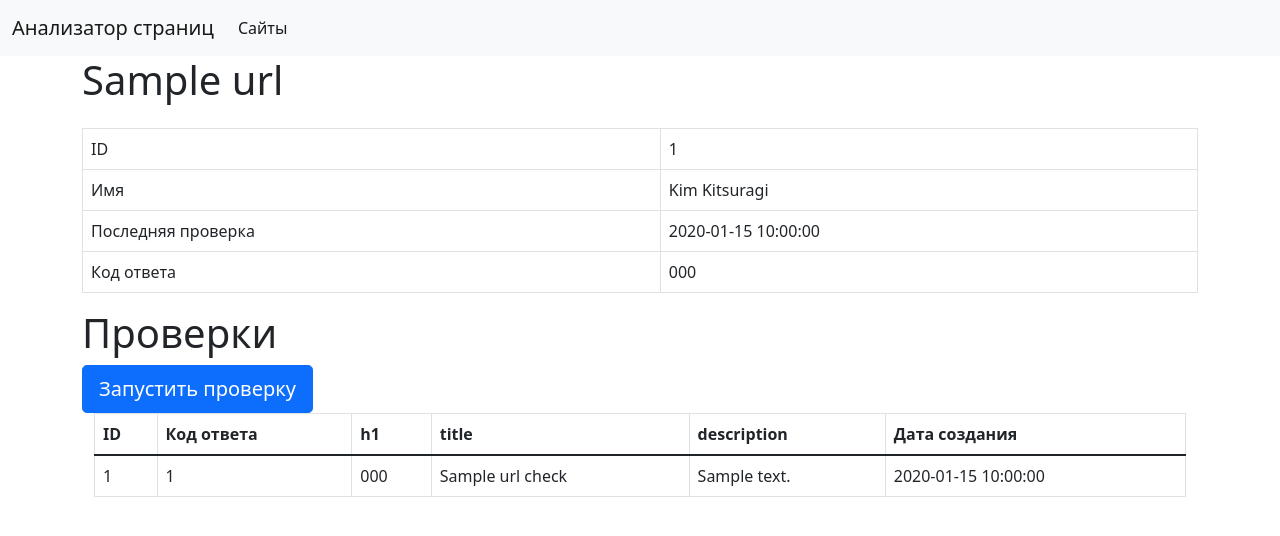
After one commit to TarenTheHandsome/python-project-83, a Flask app: page /urls/1/checks in a window 1280 px wide. The commit adds this page. Shown: the top 536 px of the page. Run offline with Flask 3, Linux system fonts and the light colour scheme; a database or web service that is not in the repository returns one stand-in record (values such as "Sample title"); some libraries are stand-ins or nearby versions.

Commit message:
'fourth stage'

```diff
--- a/database.sql
+++ b/database.sql
@@ -0,0 +1,15 @@
+CREATE TABLE IF NOT EXISTS urls (
+    id BIGINT PRIMARY KEY GENERATED ALWAYS AS IDENTITY,
+    name VARCHAR(255) UNIQUE NOT NULL,
+    created_at DATE
+)
+
+CREATE TABLE IF NOT EXISTS url_checks (
+    id BIGINT PRIMARY KEY GENERATED ALWAYS AS IDENTITY,
+    url_id BIGINT UNIQUE NOT NULL,
+    status_code INT,
+    h1 VARCHAR(255),
+    title VARCHAR(255),
+    description VARCHAR(255),
+    created_at DATE
+)
--- /dev/null
+++ b/init.py
@@ -0,0 +1,3 @@
+from page_analyzer.app import app
+
+__all__ = ('app', )
--- a/page_analyzer/app.py
+++ b/page_analyzer/app.py
@@ -1,5 +1,18 @@
 import os
 # from url_validator import validator
+import datetime
+from urllib.parse import urlparse
+import psycopg2
+import os
+from dotenv import load_dotenv
+# from database import add_data
+load_dotenv()
+DATABASE_URL = os.getenv('DATABASE_URL')
+conn = psycopg2.connect(DATABASE_URL)
+from psycopg2.extras import RealDictCursor
+
+
+
 from flask import (
     Flask,
     flash,
@@ -11,36 +24,124 @@ from flask import (
     url_for,
 )
 
+###DATABASE###
+class Validator:
+    def __init__(self):
+        self.tables = {'urls', 'url_checks'}
+        self.orders = {'ASC', 'DESC'}
+
+    def table_validator(self, table):
+        if table in self.tables:
+            return False
+        return True
+
+    def order_validator(self, order):
+        if order in self.orders:
+            return False
+        return True
+
+
+def add_data(url, created_date):
+    sql = f'INSERT INTO urls (name, created_at) VALUES (%(url)s, %(created_at)s);'
+    with conn.cursor() as curs:
+        curs.execute(sql, {'url': url, 'created_at': created_date})
+    conn.commit()
+
+
+def get_data(table=None, order='ASC', id=None):
+    v = Validator()
+    if not table or v.table_validator(table):
+        raise ValueError(f"Invalid table name. Allowed: {v.tables}")
+
+    order = order.upper()
+    if v.order_validator(order):
+        raise ValueError(f"Invalid table order. Allowed: {v.tables}")
+    where = ''
+    id_dict = {}
+    if id:
+        where = 'WHERE id = %(id)s'
+        id_dict = {'id': id}
+    sql = f"SELECT * FROM {table} {where} ORDER BY id {order}"
+    with conn.cursor(cursor_factory=RealDictCursor) as curs:
+        curs.execute(sql, id_dict)
+        # if id:
+        #     return curs.fetchone()
+        # # data = curs.fetchall()
+
+        return curs.fetchall()
+
+def get_check(url_id):
+    sql = f"SELECT * FROM url_checks WHERE url_id = %(url_id)s"
+    with conn.cursor(cursor_factory=RealDictCursor) as curs:
+        curs.execute(sql, {'url_id': url_id})
+        return curs.fetchall()
+
+def select_id(id):
+    sql = 'SELECT * FROM urls WHERE id = %(id)s;'
+    with conn.cursor(cursor_factory=RealDictCursor) as curs:
+        curs.execute(sql, {'id': id})
+        url = curs.fetchone()
+    return url
+
+###DATADASE###
+
+###VALIDATOR###
 def validator(url):
-    errors = {}
-    if len(url) == 0:
-        errors['url'] = 'Url не должен быть пустым'
+    errors = set()
+    errors.add(bool(url))
+    errors.add((bool(urlparse(url).scheme)))
+    errors.add((bool(urlparse(url).netloc)))
     if len(url) > 255:
-        errors['url'] = 'Url не должен быть длиннее 255 символов'
+        errors.add(False)
+    if False in errors:
+        return True
+    return False
 
-    return errors
+###VALIDAROR###
 
 app = Flask(__name__)
 app.secret_key = "super secret key"
 
-DATA = []
 
 @app.route('/')
 def hello():
     return render_template('start_page.html')
 
-@app.get('/url_list')
-def get_url_list():
-    return DATA
-
 @app.post('/')
 def post_url():
-    url = request.form.to_dict()
-    errors = validator(url['url'])
-    if errors:
-        return 'Error'
-    print(url)
-    DATA.append(url)
+    form_data = request.form.to_dict()
+    url = form_data.get('url')
+    datatime = datetime.date.today()
+    error = validator(url)
+    if error:
+        return render_template('error.html'), 422
+    #соединение с ДБ
+    add_data(f'{urlparse(url).scheme}://{urlparse(url).hostname}', datatime)
     flash('S', 'success')
     resp = make_response(redirect(url_for('get_url_list')))
     return resp
+
+@app.route('/header')
+def header():
+    return render_template('header.html')
+
+@app.get('/urls')
+def get_url_list():
+    all_urls = get_data('urls', 'DESC')
+    return render_template('urls.html', all_urls=all_urls)
+
+@app.get('/url/<id>')
+def get_id(id):
+    url = select_id(id)
+    return render_template('url.html', url=url)
+
+@app.route('/urls/<id>/checks', methods=['GET', 'POST'])
+def check(id):
+    all_checks = get_check(id)
+    url = select_id(id)
+    return render_template('check_button.html', all_checks=all_checks, url=url)
+
+
+# @app.post('urls/<id>/checks')
+# def check_url(id):
+#     return None
--- /dev/null
+++ b/page_analyzer/templates/check_button.html
@@ -0,0 +1,50 @@
+<!DOCTYPE html>
+<html lang="ru">
+<head>
+  <meta charset="UTF-8">
+  <meta name="viewport" content="width=device-width, initial-scale=1.0">
+  <title>Подключение Bootstrap</title>
+
+  <link href="https://cdn.jsdelivr.net/npm/bootstrap@5.1.3/dist/css/bootstrap.min.css" rel="stylesheet" integrity="sha384-1BmE4kWBq78iYhFldvKuhfTAU6auU8tT94WrHftjDbrCEXSU1oBoqyl2QvZ6jIW3" crossorigin="anonymous">
+  <script src="https://cdn.jsdelivr.net/npm/bootstrap@5.1.3/dist/js/bootstrap.bundle.min.js" integrity="sha384-ka7Sk0Gln4gmtz2MlQnikT1wXgYsOg+OMhuP+IlRH9sENBO0LRn5q+8nbTov4+1p" crossorigin="anonymous"></script>
+</head>
+
+<body>
+<form action="/" method="get">
+  {% include 'url.html'%}
+    <div class="container">
+        <h1>Проверки</h1>
+  <button type="button" class="btn btn-primary btn-lg">Запустить проверку</button>
+        <div class="container">
+          <div class="row">
+              <div class="col">
+                  <table class="table table-bordered table-hover text-nowrap">
+                      <thead>
+                      <tr>
+                          <th>ID</th>
+                          <th>Код ответа</th>
+                          <th>h1</th>
+                          <th>title</th>
+                          <th>description</th>
+                          <th>Дата создания</th>
+                      </tr>
+                      </thead>
+                      {% for data in all_checks %}
+                      <tbody>
+                      <tr>
+                          <td>{{ data.id }}</td>
+                          <td>{{ data.url_id }}</td>
+                          <td>{{ data.status_code }}</td>
+                          <td>{{ data.title }}</td>
+                          <td>{{ data.description }}</td>
+                          <td>{{ data.created_at }}</td>
+                      </tr>
+                      </tbody>
+                      {% endfor %}
+
+
+    </div>
+
+</form>
+
+</body>
--- /dev/null
+++ b/page_analyzer/templates/header.html
@@ -0,0 +1,29 @@
+<!DOCTYPE html>
+<html lang="ru">
+<head>
+  <meta charset="UTF-8">
+  <meta name="viewport" content="width=device-width, initial-scale=1.0">
+  <title>Подключение Bootstrap</title>
+
+  <link href="https://cdn.jsdelivr.net/npm/bootstrap@5.1.3/dist/css/bootstrap.min.css" rel="stylesheet" integrity="sha384-1BmE4kWBq78iYhFldvKuhfTAU6auU8tT94WrHftjDbrCEXSU1oBoqyl2QvZ6jIW3" crossorigin="anonymous">
+  <script src="https://cdn.jsdelivr.net/npm/bootstrap@5.1.3/dist/js/bootstrap.bundle.min.js" integrity="sha384-ka7Sk0Gln4gmtz2MlQnikT1wXgYsOg+OMhuP+IlRH9sENBO0LRn5q+8nbTov4+1p" crossorigin="anonymous"></script>
+</head>
+
+<body>
+    <form action="/" method="get">
+
+        <nav class="navbar navbar-expand-lg navbar-light bg-light">
+          <div class="container-fluid">
+            <a class="navbar-brand" href="/">Анализатор страниц</a>
+            <button class="navbar-toggler" type="button" data-bs-toggle="collapse" data-bs-target="#navbarNavAltMarkup" aria-controls="navbarNavAltMarkup" aria-expanded="false" aria-label="Toggle navigation">
+              <span class="navbar-toggler-icon"></span>
+            </button>
+            <div class="collapse navbar-collapse" id="navbarNavAltMarkup">
+              <div class="navbar-nav">
+                <a class="nav-link active" aria-current="page" href="/urls">Сайты</a>
+              </div>
+            </div>
+          </div>
+        </nav>
+
+    </form>
--- /dev/null
+++ b/page_analyzer/templates/url.html
@@ -0,0 +1,51 @@
+<!DOCTYPE html>
+<html lang="ru">
+<head>
+  <meta charset="UTF-8">
+  <meta name="viewport" content="width=device-width, initial-scale=1.0">
+  <title>Подключение Bootstrap</title>
+
+  <link href="https://cdn.jsdelivr.net/npm/bootstrap@5.1.3/dist/css/bootstrap.min.css" rel="stylesheet" integrity="sha384-1BmE4kWBq78iYhFldvKuhfTAU6auU8tT94WrHftjDbrCEXSU1oBoqyl2QvZ6jIW3" crossorigin="anonymous">
+  <script src="https://cdn.jsdelivr.net/npm/bootstrap@5.1.3/dist/js/bootstrap.bundle.min.js" integrity="sha384-ka7Sk0Gln4gmtz2MlQnikT1wXgYsOg+OMhuP+IlRH9sENBO0LRn5q+8nbTov4+1p" crossorigin="anonymous"></script>
+</head>
+
+<body>
+    <form action="/" method="get">
+        {% include 'header.html'%}
+
+      <div class="container">
+          <h1 class="mb-4">{{ url.name }}</h1>
+          <div class="row">
+              <div class="table-responsive">
+                  <table class="table table-bordered table-hover text-nowrap">
+                      <thead>
+                      <tr>
+                          <td>ID</td>
+                          <td>{{ url.id }}</td>
+                      </tr>
+                      <tr>
+                          <td>Имя</td>
+                          <td>Kim Kitsuragi</td>
+                      </tr>
+                      <tr>
+                          <td>Последняя проверка</td>
+                          <td>{{ url.created_at }}</td>
+                      </tr>
+                      <tr>
+                          <td>Код ответа</td>
+                          <td>{{ url.status_code }}</td>
+                      </tr>
+
+                      </tbody>
+
+                  </table>
+              </div>
+
+          </div>
+
+      </div>
+
+    </form>
+
+</body>
+</html>
--- a/pyproject.toml
+++ b/pyproject.toml
@@ -3,7 +3,7 @@ name = "hexlet-code"
 version = "0.1.0"
 description = "Add your description here"
 readme = "README.md"
-requires-python = ">=3.14"
+requires-python = ">=3.11"
 dependencies = [
     "flask>=3.1.3",
     "gunicorn>=25.3.0",
```
Also changed, not shown: page_analyzer/database.py (+96 -0 lines), page_analyzer/templates/error.html (added, +7 -0 lines), page_analyzer/templates/start_page.html (+11 -13 lines), page_analyzer/templates/urls.html (added, +50 -0 lines), page_analyzer/url_validator.py (+20 -12 lines), 2 other files.
